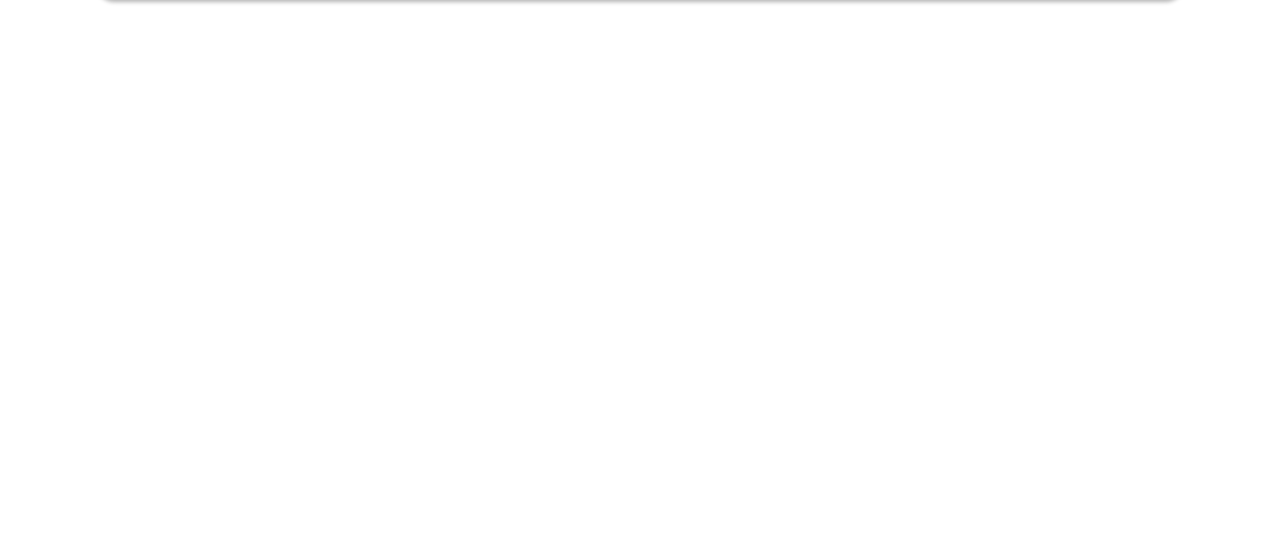
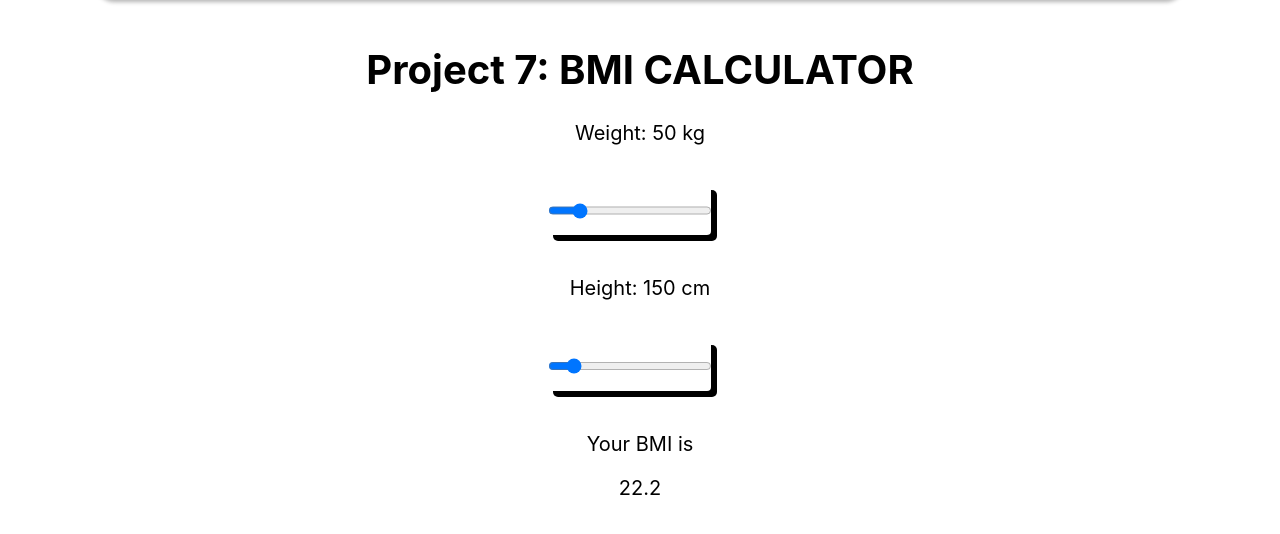
Before and after one commit to chalonlubin/react_practice, a React (Vite) app: page / in a window 1280 px wide. Shown: the part 3831-4365 px from the top of the page. Before the commit the page ends 3924 px from the top, so only its background shows below. Built offline with nearby package versions, Linux system fonts and the light colour scheme; no server answers.

Commit message:
Add base bmiCalc

```diff
--- a/src/App.tsx
+++ b/src/App.tsx
@@ -6,6 +6,7 @@ import ShoppingList from "./components/shoppingList/ShoppingList";
 import GitSearch from "./components/gitSearch/GitSearch";
 import VideoPlayer from "./components/videoPlayer/VideoPlayer";
 import Navbar from "./components/navbar/Navbar";
+import Calc from "./components/calc/Calc"
 
 
 function App() {
@@ -21,6 +22,7 @@ function App() {
     <ShoppingList />
     <GitSearch />
     <VideoPlayer />
+    <Calc />
 
     </>
     )
--- a/src/components/calc/Calc.jsx
+++ b/src/components/calc/Calc.jsx
@@ -0,0 +1,54 @@
+import { useMemo, useState } from "react";
+
+
+const DEFAULT_WEIGHT = 50;
+const DEFAULT_HEIGHT = 150;
+
+export default function Calc() {
+  const [height, setHeight] = useState(DEFAULT_HEIGHT);
+  const [weight, setWeight] = useState(DEFAULT_WEIGHT);
+
+  function onHeightChange(event) {
+    const inputHeight = event.target.value;
+    setHeight(inputHeight);
+  }
+
+  function onWeightChange(event) {
+    const inputWeight = event.target.value;
+    setWeight(inputWeight);
+  }
+
+  const output = useMemo(() => {
+    const calculatedHeight = height / 100;
+    return (weight / (calculatedHeight * calculatedHeight)).toFixed(1);
+  }, [weight, height]);
+
+  return (
+    <main>
+      <h1>Project 7: BMI CALCULATOR</h1>
+      <div className="input-section">
+        <p class="slider-output">Weight: {weight} kg</p>
+        <input
+          className="input-slider"
+          onChange={onWeightChange}
+          type="range"
+          step="1"
+          min="40"
+          max="220"
+        />
+        <p class="slider-output">Height: {height} cm</p>
+        <input
+          className="input-slider"
+          onChange={onHeightChange}
+          type="range"
+          min="140"
+          max="220"
+        />
+      </div>
+      <div className="output-section">
+        <p>Your BMI is</p>
+        <p className="output">{output}</p>
+      </div>
+    </main>
+  );
+}
```
